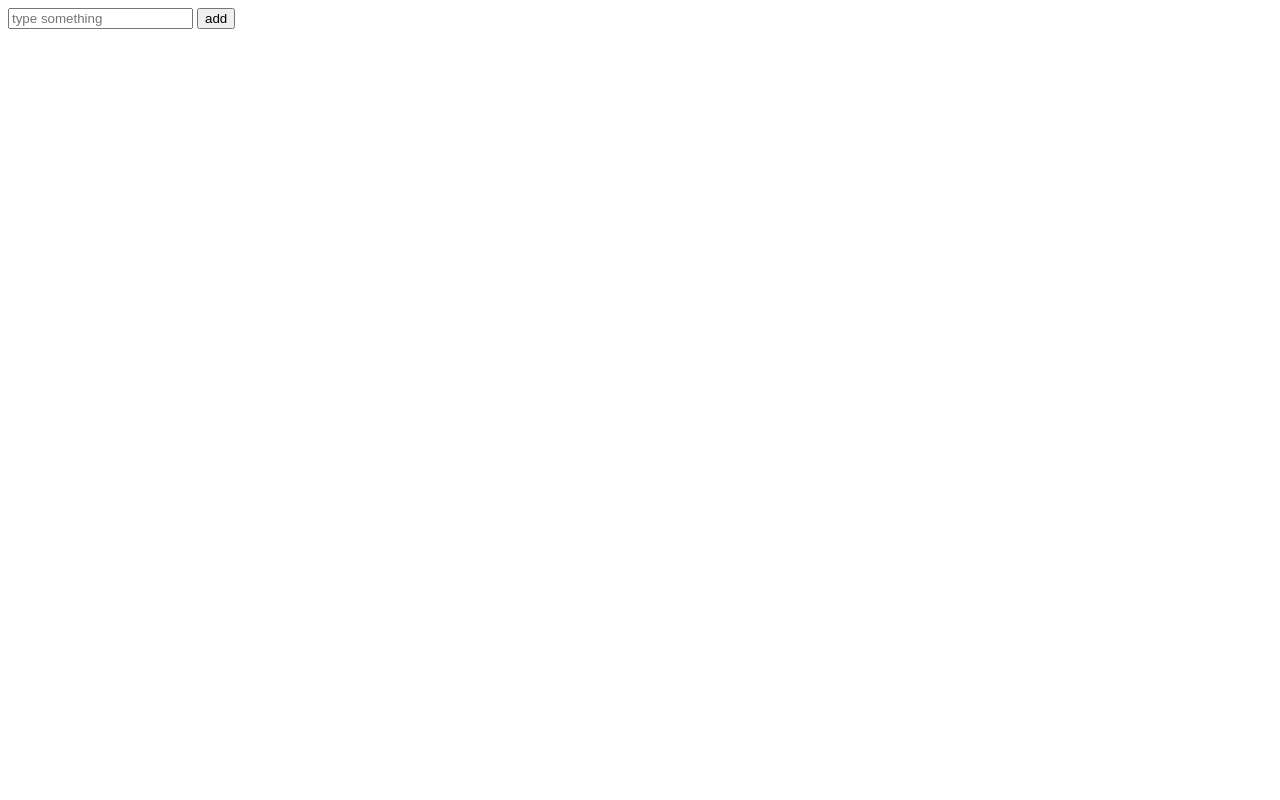
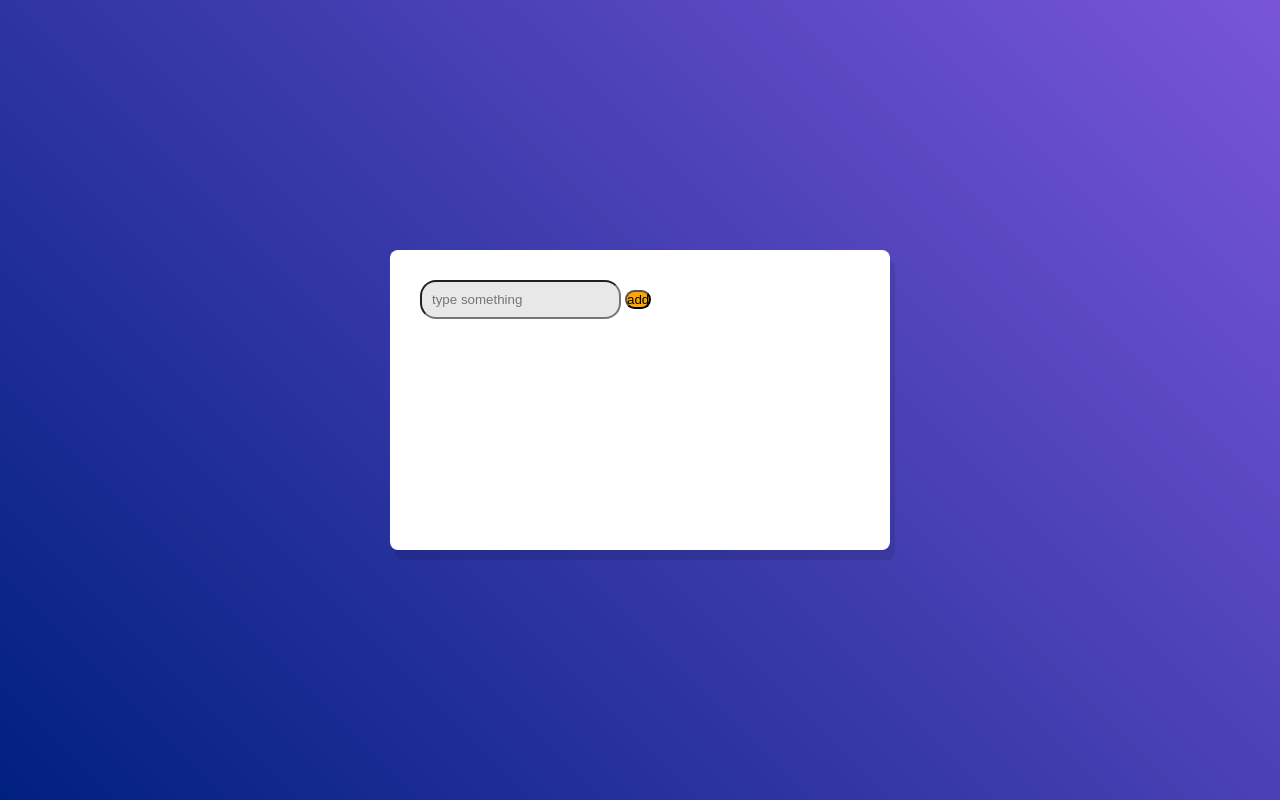
Before and after one commit to lipeeemendes/todo, a website built with Vite: page index.html in a window 1280 px wide. Built offline with nearby package versions, Linux system fonts and the light colour scheme.

Commit message:
Corrigindo importação modulo JS

```diff
--- a/index.html
+++ b/index.html
@@ -4,15 +4,21 @@
     <meta charset="UTF-8" />
     <meta http-equiv="X-UA-Compatible" content="IE=edge" />
     <meta name="viewport" content="width=device-width, initial-scale=1.0" />
+    <link rel="stylesheet" href="./style.css">
     <title>Document</title>
   </head>
+
   <body>
+
+    <div class="divTodo">
+      <input type="text" placeholder="type something" id="input" />
+      <button class="button">add</button>
+    </div>
     <div>
-      <input type="text" placeholder="type something" />
-      <button>add</button>
+      <ul class="" id="myUl"><ul/>
     </div>
-    <ul class="" id="myUl"><ul/>
 
     <script type="module" src="./index.js"></script>
   </body>
+
 </html>
--- a/index.js
+++ b/index.js
@@ -1,4 +1,4 @@
-import { View, addName } from "./view";
+import { View, addName } from "./view.js";
 
 const todos = JSON.parse(localStorage.getItem("todos")) || [];
 
--- /dev/null
+++ b/style.css
@@ -0,0 +1,38 @@
+*{
+    padding: 0;
+    margin: 0;
+    box-sizing: border-box;
+}
+
+body{
+    height: 100vh;
+    background: linear-gradient(45deg, rgb(0, 32, 128), rgb(121, 86, 216));
+    display: flex;
+    justify-content: center;
+    align-items: center;
+}
+
+.divTodo{
+    background: white;
+    height: 300px;
+    width: 500px;
+    border-radius: 0.5rem;
+    box-shadow: 5px 10px rgba(0, 0, 0, 0.1);
+    padding: 30px;
+}
+
+#input{
+    background: rgb(232, 232, 232);
+    padding: 10px;
+    border-radius: 1rem;
+}
+
+.button{
+    background: orange;
+    border-radius: 1rem;
+}
+
+#myUl{
+    display: flex;
+    align-items: center;
+}
--- a/view.js
+++ b/view.js
@@ -1,4 +1,3 @@
-
 export const View = (todos) => {
   const ulElement = document.querySelector("#myUl");
 
```
Also changed, not shown: public/lipe.html (deleted, +0 -12 lines).
